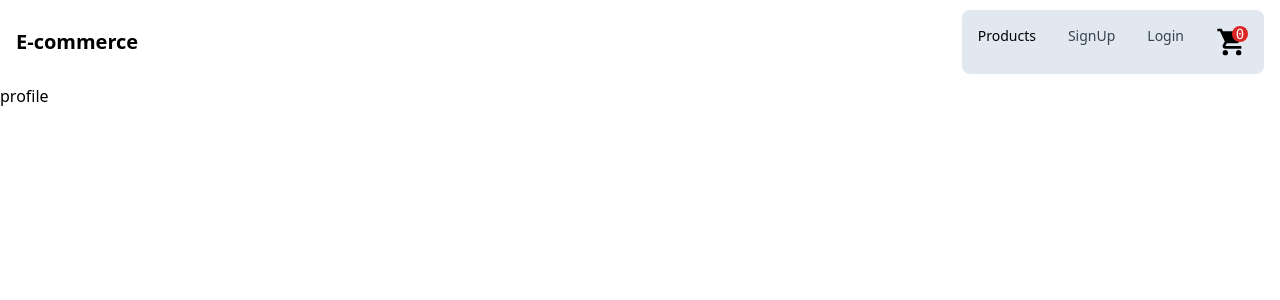
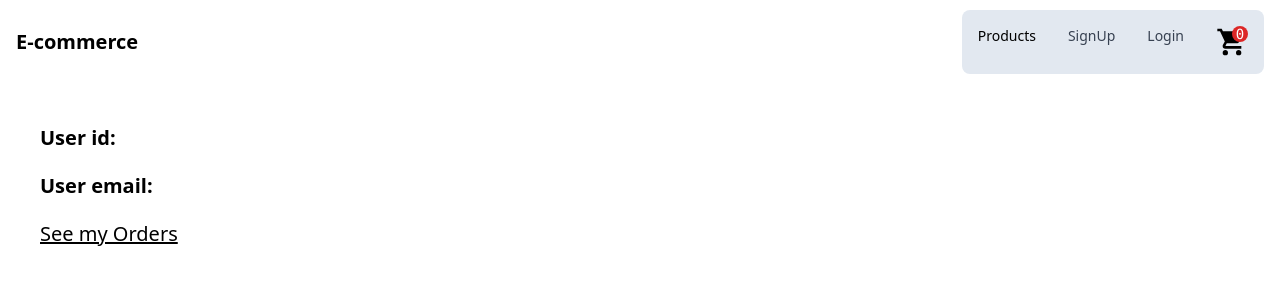
Before and after one commit to Timir699/e-commerce-with-nextjs, a Next.js app: page /profile in a window 1280 px wide. Shown: the top 300 px of the page. Built offline with nearby package versions, Linux system fonts and the light colour scheme.

Commit message:
profile component created

```diff
--- a/components/Myorders.tsx
+++ b/components/orders/Myorders.tsx
@@ -1,7 +1,7 @@
 import Link from "next/link";
 import { useRouter } from "next/router";
 import React from "react";
-import useUserInfo from "./../hooks/useUserInfo";
+import useUserInfo from "../../hooks/useUserInfo";
 
 const Myorders = ({ orders }: any) => {
   const { userInfo } = useUserInfo();
--- a/components/OrderConfirm.tsx
+++ b/components/orders/OrderConfirm.tsx
@@ -1,12 +1,12 @@
 import React, { useEffect, useState } from "react";
-import useOrderSummary from "../hooks/useOrderSummary";
+import useOrderSummary from "../../hooks/useOrderSummary";
 
 import Link from "next/link";
-import useCartProducts from "./../hooks/useCartProducts";
+import useCartProducts from "../../hooks/useCartProducts";
 
 const OrderConfirm = () => {
   const { cartDispatch } = useCartProducts();
-  const [finalSummary, setFinalSummary] = useState<any>();
+  const [finalSummary, setFinalSummary] = useState<any>({});
 
   const orderConfirmHandler = async (orderSummary: any) => {
     console.log(orderSummary);
@@ -96,6 +96,7 @@ const OrderConfirm = () => {
           Subtotal : ${finalSummary?.totalAmount}
         </p>
         <Link href="/myorder">
+          {Object?.keys(finalSummary).length > 5 ? (
             <button
               onClick={() => orderConfirmHandler(finalSummary)}
               type="button"
@@ -103,6 +104,15 @@ const OrderConfirm = () => {
             >
               Confirm Order
             </button>
+          ) : (
+            <button
+              disabled
+              type="button"
+              className="p-10 mt-5 text-base leading-none w-full py-5 bg-gray-400 border-gray-200 border focus:outline-none focus:ring-2 focus:ring-offset-2 focus:ring-gray-800 text-white"
+            >
+              Confirm Order
+            </button>
+          )}
         </Link>
       </div>
     </div>
--- a/middleware.ts
+++ b/middleware.ts
@@ -15,6 +15,9 @@ export default function middleware(req: any) {
   if (!verify && url.includes("/myorder")) {
     return NextResponse.redirect("http://localhost:3000/");
   }
+  if (!verify && url.includes("/orderConfirmPage")) {
+    return NextResponse.redirect("http://localhost:3000/");
+  }
 
   if (verify && url === "http://localhost:3000/loginPage") {
     return NextResponse.redirect("http://localhost:3000/myorder");
--- a/pages/orderConfirmPage.tsx
+++ b/pages/orderConfirmPage.tsx
@@ -1,5 +1,5 @@
 import React from "react";
-import OrderConfirm from "../components/OrderConfirm";
+import OrderConfirm from "../components/orders/OrderConfirm";
 
 const orderConfirmPage = () => {
   return (
--- a/pages/profile.tsx
+++ b/pages/profile.tsx
@@ -1,18 +1,27 @@
+import Link from "next/link";
 import { useRouter } from "next/router";
 import React, { useContext } from "react";
 import { AuthContext } from "../contexts/AuthContextProvider";
+import useUserInfo from "../hooks/useUserInfo";
 
 const Profile = () => {
   const router = useRouter();
-  const { isLoggedIn } = useContext(AuthContext);
+  const { userInfo } = useUserInfo();
+  console.log(userInfo);
 
-  // useEffect(() => {
-  //   if (isLoggedIn) {
-  //     router.push("/profile");
-  //   }
-  // }, []);
-
-  return <div className="container mx-auto">profile</div>;
+  return (
+    <div className="container mx-auto text-xl">
+      <p className="px-10 pt-10 text-xl">
+        <b>User id:</b> {userInfo?.userId}
+      </p>
+      <p className="px-10 py-5">
+        <b>User email:</b> {userInfo?.userEmail}
+      </p>
+      <Link className="px-10 py-5 underline text-xl" href="/myorder">
+        See my Orders
+      </Link>
+    </div>
+  );
 };
 
 export default Profile;
```
Lines whose indentation alone changed are shown as unchanged.
